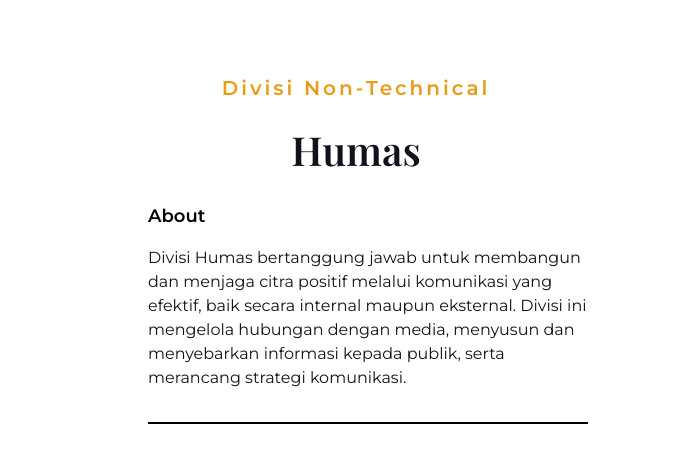
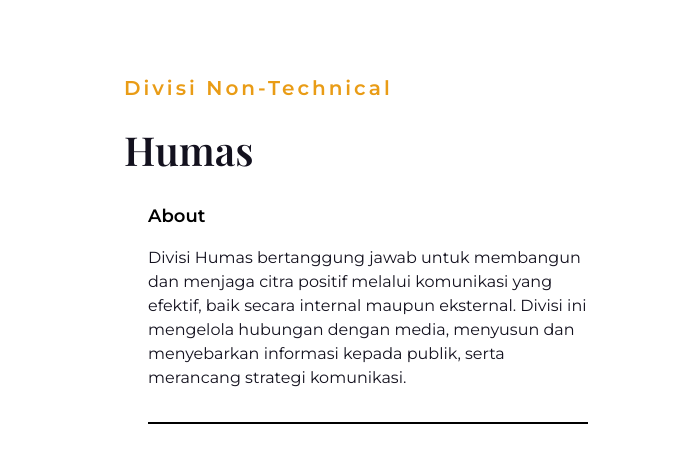
Before and after one commit to crashyet/Profile-Company-Protic, a plain HTML site: page non_technical.html in a window 1280 px wide. Shown: the part 230-704 px from the top of the page, 580-1280 px from the left. Drawn offline with nearby package versions, Linux system fonts and the light colour scheme; a web font is replaced by a local one.

Commit message:
fixing bug

```diff
--- a/non_technical.html
+++ b/non_technical.html
@@ -175,7 +175,7 @@
             </div>
 
             <!-- text container -->
-            <div class="flex flex-col items-center w-full max-w-[620px]">
+            <div class="flex flex-col items-center lg:items-start w-full max-w-[620px]">
                 <h3 class="font-monserrat font-semibold text-c3 text-lg lg:text-xl tracking-[3px]">
                     Divisi Non-Technical
                 </h3>
```
